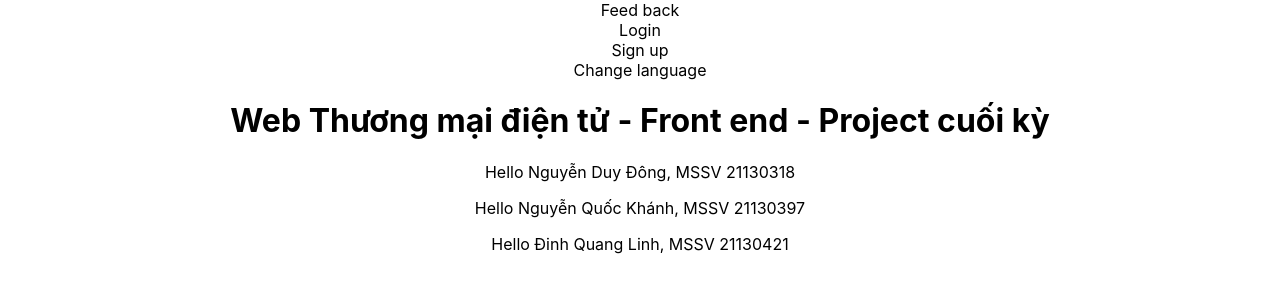
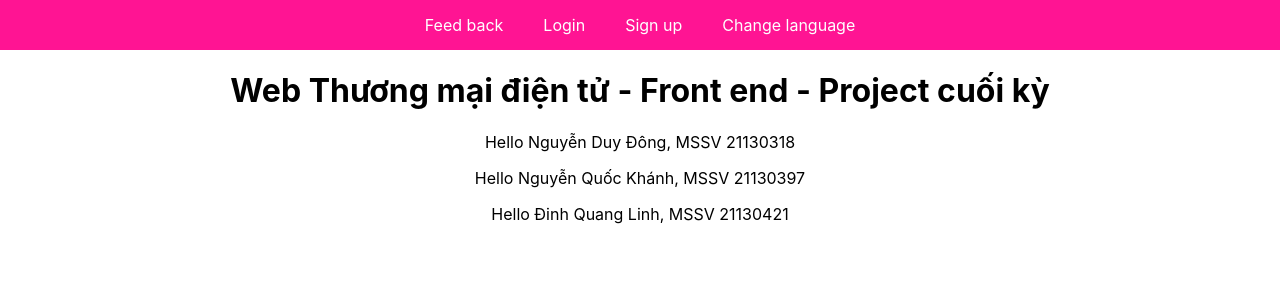
Before and after one commit to NguyenDuyDong862003/e-commerce, a React (Create React App) app: page / in a window 1280 px wide. Shown: the top 300 px of the page. Built offline with nearby package versions, Linux system fonts and the light colour scheme.

Commit message:
add MenuBar.scss

```diff
--- /dev/null
+++ b/src/component/MenuBar.css
@@ -0,0 +1,13 @@
+.containerMenuBar {
+  background-color: deeppink;
+  height: 50px;
+}
+.containerMenuBar div {
+  display: inline-block;
+  color: white;
+  margin-left: 20px;
+  margin-right: 20px;
+  line-height: 50px;
+}
+
+/*# sourceMappingURL=MenuBar.css.map */
--- /dev/null
+++ b/src/component/MenuBar.scss
@@ -0,0 +1,14 @@
+$height: 50px;
+
+.containerMenuBar {
+  background-color: deeppink;
+  height: $height;
+
+  div {
+    display: inline-block;
+    color: white;
+    margin-left: 20px;
+    margin-right: 20px;
+    line-height: $height;
+  }
+}
--- a/src/component/MenuBar.tsx
+++ b/src/component/MenuBar.tsx
@@ -1,8 +1,9 @@
 import React from "react";
+import './MenuBar.css';
 
 function MenuBar(props: any) {
     return (
-        <div>
+        <div className="containerMenuBar">
             <div className="feedBack">Feed back</div>
             <div className="login">Login</div>
             <div className="signUp">Sign up</div>
```
Also changed, not shown: 1 other file (tests, documents, lock files or other folders).
